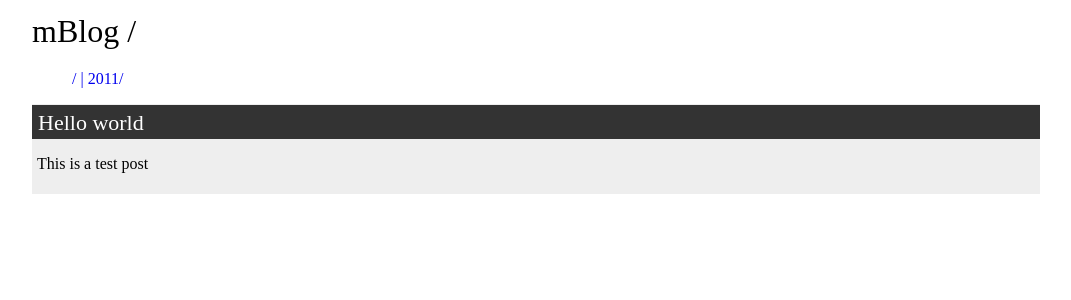
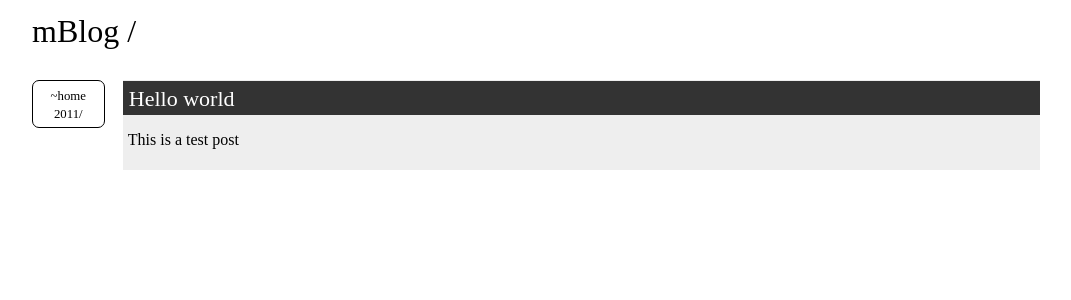
Before and after one commit to deradungari/mBlog, a PHP site: page /Programming/ in a window 1280 px wide. Shown: the top 300 px of the page, without its empty margins (104-1175 px from the left). Run offline with PHP 8.4, Linux system fonts and the light colour scheme; data that the repository does not hold is empty.

Commit message:
Completed work on directories, changed style

```diff
--- a/index.php
+++ b/index.php
@@ -27,7 +27,7 @@ $url = "http://127.0.0.1/Programming/mBlog/";
 echo "<title>" . $title . "</title>\n  <link rel=\"stylesheet\" type=\"text/css\" href=\"$css\">\n";
 echo "<body>\n";
 
-# Get the directory to go into, do not modify
+# Get the directory to go into, *do not modify*
 if (array_key_exists('dir', $_GET)) {
   $dir = $_GET['dir'];
   $directory = $directory . $dir;
@@ -87,7 +87,7 @@ for (; $i > 0; $i--) {
 
 }
 
-echo "<nav><ul>\n<li><a href=\"" . $_SERVER['SCRIPT_NAME'] . "\">/  </a></li>";
+echo "<nav><ul>\n<li><a href=\"" . $_SERVER['SCRIPT_NAME'] . "\">~home</a></li>";
 
 $i = count($dirs, 0);
 
@@ -95,10 +95,10 @@ $i = count($dirs, 0);
 for (; $i > 0; $i--) {
 
   # Add the directory to the menu
-  echo "  <li><a href=\"" . $_SERVER['SCRIPT_NAME'] . "?dir=" . $dir . $dirs[$i - 1] . "/\">|  " . $dirs[$i - 1] . "/  </a></li>\n";
+  echo "  <li><a href=\"" . $_SERVER['SCRIPT_NAME'] . "?dir=" . $dir . $dirs[$i - 1] . "/\">" . $dirs[$i - 1] . "/  </a></li>\n";
 }
 
-echo "<section></nav>";
+echo "</nav><section>";
 
 $i = count($filesToPrint, 0);
 
--- a/style.css
+++ b/style.css
@@ -1,23 +1,37 @@
 /* style.css -- defines main style for mBlog */
 
 nav {
+  margin           : 10px auto 0px auto;
+  padding          : 0px;
+  float            : left;
+  border           : 1px solid black;
+  border-radius    : 7px;
+  width            : 7%;
+  text-align       : center;
 }
 
 nav ul {
   list-style       : none;
+  padding          : 5px;
+  margin           : 0px;
 }
-
-nav ul li { display : inline; }
 
 nav ul li a {
   text-decoration  : none;
-  color            : #0000EE;
+  font-size        : 0.8em;
+  color            : #000;
+}
+
+nav ul li a:hover {
+  color            : #888;
 }
 
 article {
   background-color : #EEEEEE;
   padding          : 1px 5px 5px 5px;
-  margin           : 10px 0px 5px 0px;
+  margin           : 10px auto 5px 0px;
+  width            : 90%;
+  float            : right;
 }
 
 article h1 {
```
